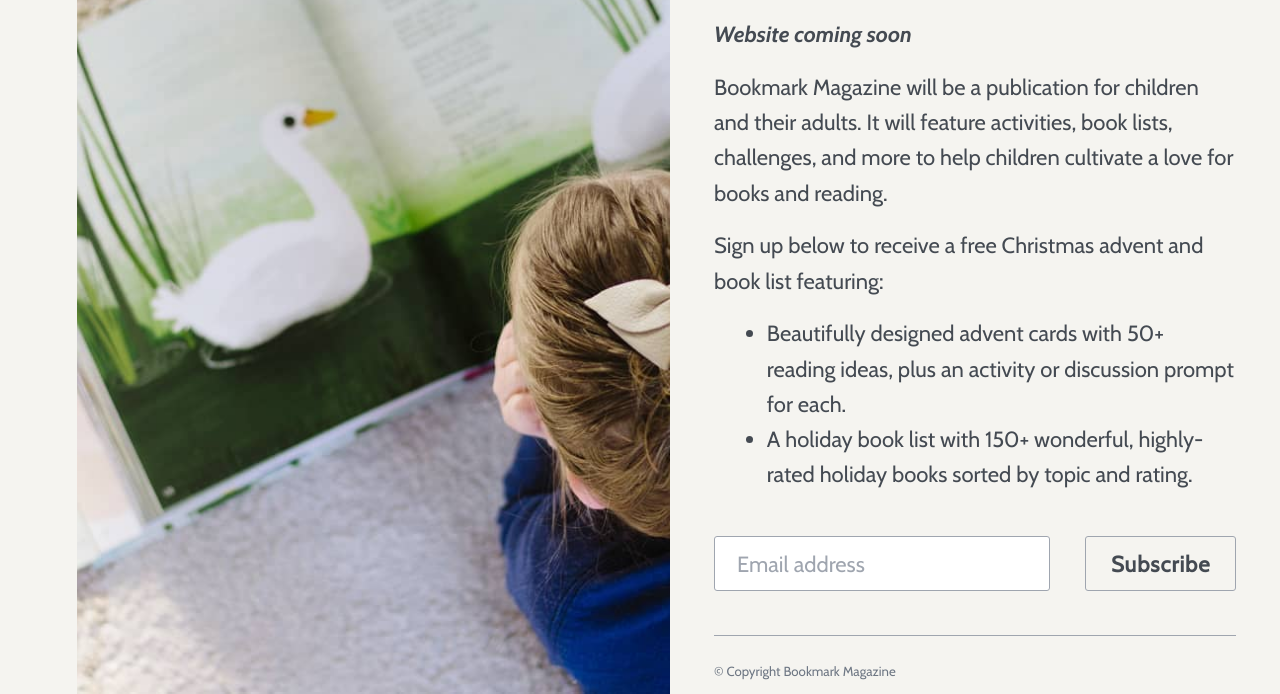
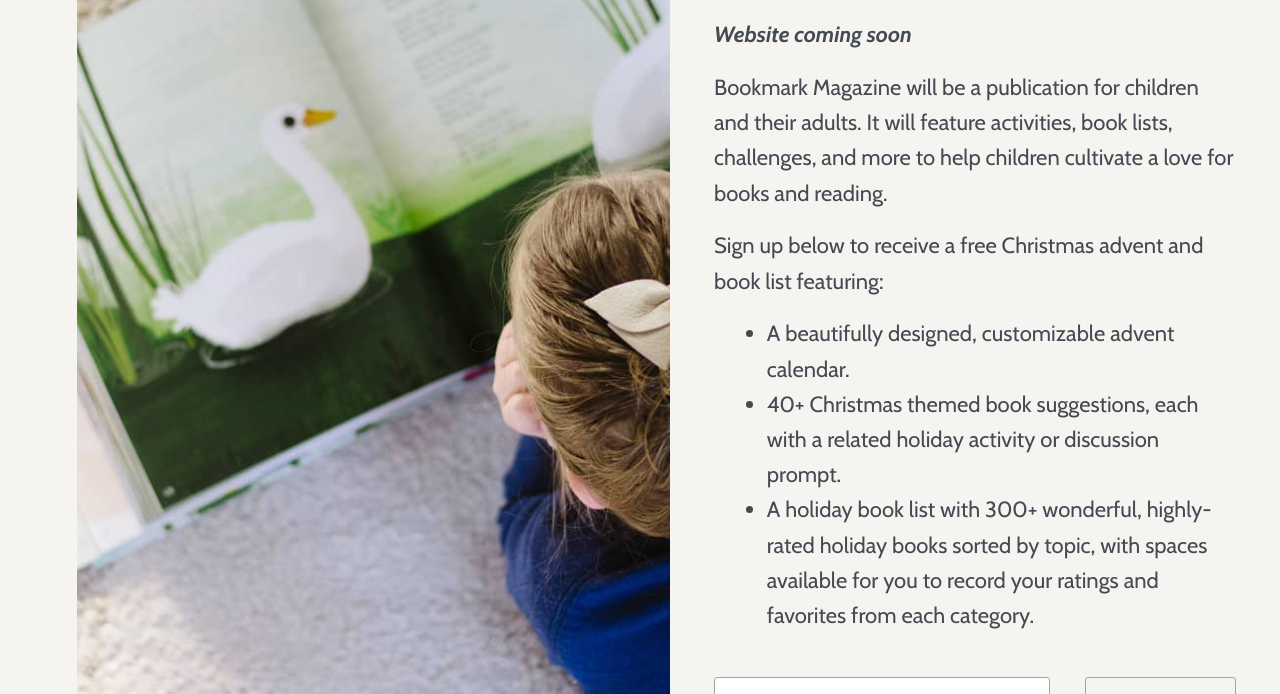
Before and after one commit to jrdnbwmn/bookmarkmag, a website: page src/html/index.html in a window 1280 px wide. Shown: the part 106-800 px from the top of the page. Drawn offline with nearby package versions, Linux system fonts and the light colour scheme; files that its build step writes are made by us from their sources; a script that the page names is missing.

Commit message:
Adjust bullet content

```diff
--- a/src/html/index.html
+++ b/src/html/index.html
@@ -19,8 +19,9 @@
                 <p>Bookmark Magazine will be a publication for children and their adults. It will feature activities, book lists, challenges, and more to help children cultivate a love for books and reading.</p>
                 <p>Sign up below to receive a free Christmas advent and book list featuring:</p>
                 <ul class="list--indented mb2">
-                    <li>Beautifully designed advent cards with 50+ reading ideas, plus an activity or discussion prompt for each.</li>
-                    <li>A holiday book list with 150+ wonderful, highly-rated holiday books sorted by topic and rating.</li>
+                    <li>A beautifully designed, customizable advent calendar.</li>
+                    <li>40+ Christmas themed book suggestions, each with a related holiday activity or discussion prompt.</li>
+                    <li>A holiday book list with 300+ wonderful, highly-rated holiday books sorted by topic, with spaces available for you to record your ratings and favorites from each category.</li>
                 </ul>
 
                 <!-- Begin Mailchimp Signup Form -->
```
Also changed, not shown: dist/index.html.
